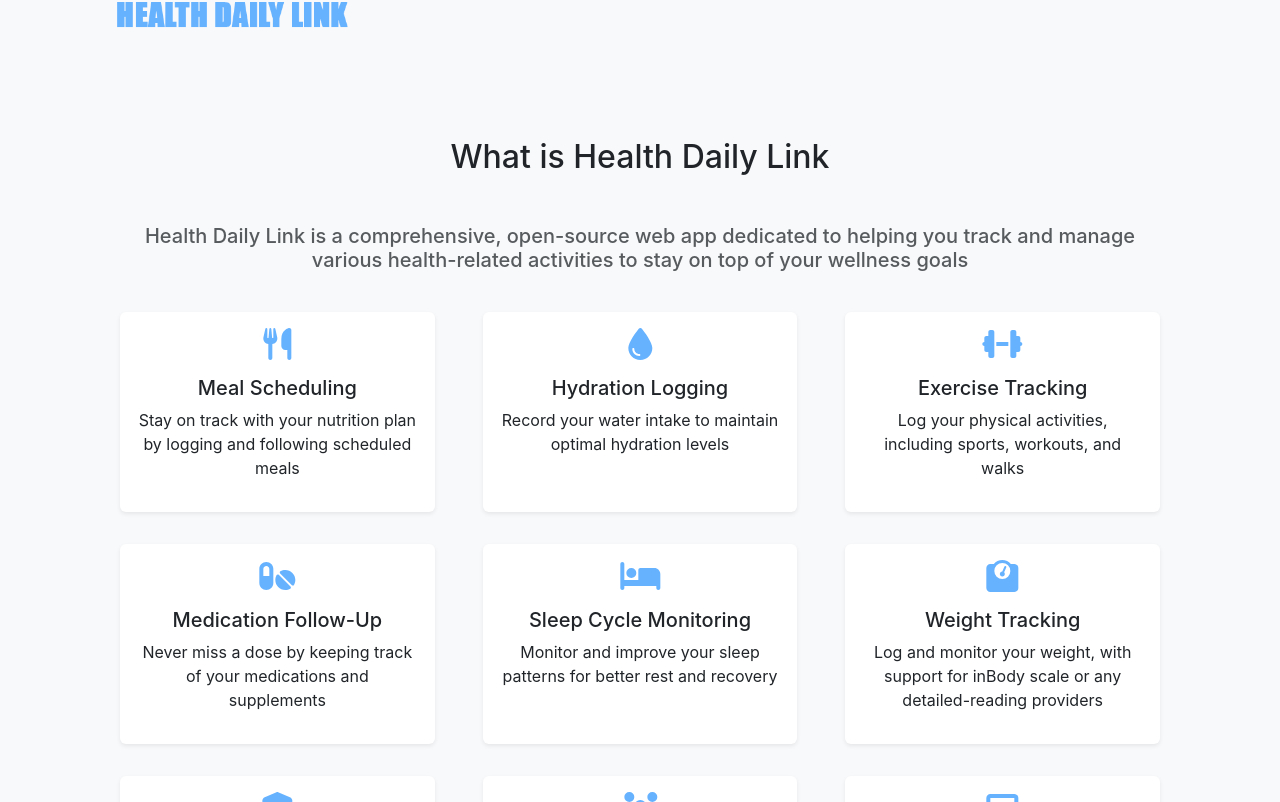
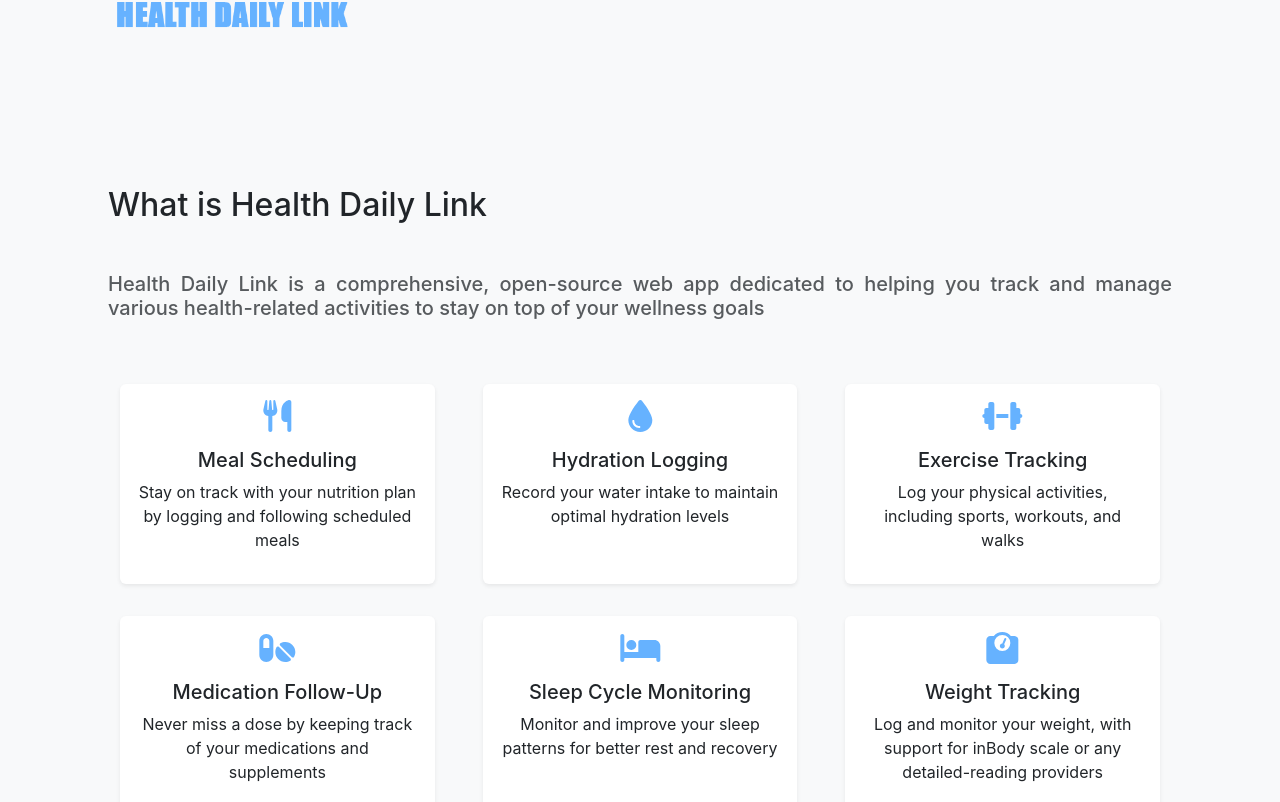
Before and after one commit to makkahwi/heal-tracker, a React (Create React App) app: page / in a window 1280 px wide. Shown: the part 398-1200 px from the top of the page. Built offline with nearby package versions, Linux system fonts and the light colour scheme.

Commit message:
Add Gaps To LandingPage Parts

```diff
--- a/src/Views/Public/Landing/FeaturesView.tsx
+++ b/src/Views/Public/Landing/FeaturesView.tsx
@@ -1,5 +1,6 @@
 import { faMobileAlt } from "@fortawesome/free-solid-svg-icons";
 import { FontAwesomeIcon } from "@fortawesome/react-fontawesome";
+
 import PageSection from "./PageSection";
 
 const FeaturesView = ({
@@ -15,7 +16,7 @@ const FeaturesView = ({
 }) => {
   return (
     <PageSection title={title} desc={desc}>
-      <div className="row justify-content-center align-items-stretch">
+      <div className="row justify-content-center align-items-stretch my-5">
         {features.map(({ icon, title, desc }, i) => (
           <div key={i} className="col-md-6 col-lg-4 my-3 px-4 d-flex">
             <div className="card h-100 shadow-sm border-0 w-100">
--- a/src/Views/Public/Landing/PageSection.tsx
+++ b/src/Views/Public/Landing/PageSection.tsx
@@ -1,6 +1,6 @@
 const PageSection = ({ title = "", desc = "", children = <></> }) => {
   return (
-    <section className="text-center mb-5">
+    <section className="text-justify my-5 py-5">
       <h2 className="mb-5">{title}</h2>
 
       <h5 className="text-muted my-4">{desc}</h5>
--- a/src/Views/Public/Landing/index.tsx
+++ b/src/Views/Public/Landing/index.tsx
@@ -249,6 +249,7 @@ const LandingPage = () => {
           "Landing.Health Daily Link is open-source, and we’re thrilled to welcome developers, designers, and wellness enthusiasts to contribute Join us on GitHub and be part of our journey to make health tracking accessible to all"
         )}
       >
+        <div className="text-center mt-5">
           <a
             className="btn btn-primary btn-lg shadow-sm text-white"
             href="https://github.com/makkahwi/health-daily-link"
@@ -258,6 +259,7 @@ const LandingPage = () => {
             <FontAwesomeIcon icon={faUsers} className="me-2" />
             {t("Landing.Contribute on GitHub")}
           </a>
+        </div>
       </PageSection>
     </div>
   );
```
Lines whose indentation alone changed are shown as unchanged.
